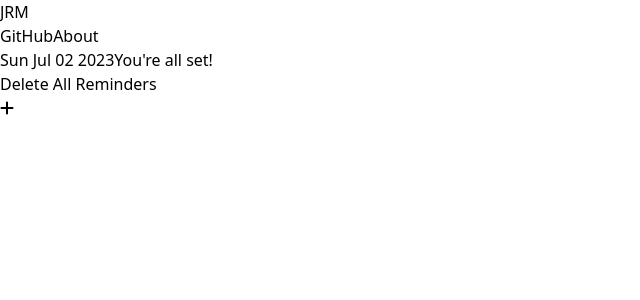
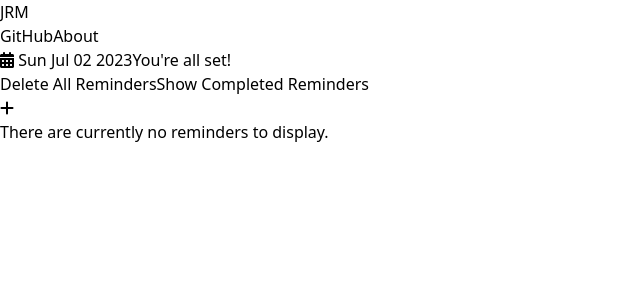
Before and after one commit to hassanaljadooa/JRM, a React (Vite) app: page / in a window 1280 px wide. Shown: the top 300 px of the page, without its empty margins (0-640 px from the left). Built offline with nearby package versions, Linux system fonts and the light colour scheme.

Commit message:
Added a completed/incompleted display mode toggle, QOL improvements, Toolbar is now its own component, slightly redesigned UI elements

```diff
--- a/index.html
+++ b/index.html
@@ -8,7 +8,7 @@
 
     <title>JRM - Just Remind Me</title>
   </head>
-  <body>
+  <body class="custom-scrollbar">
     <div id="root"></div>
     <script type="module" src="/src/main.jsx"></script>
   </body>
--- a/package.json
+++ b/package.json
@@ -12,7 +12,8 @@
     "react": "^18.2.0",
     "react-dom": "^18.2.0",
     "sweetalert2": "^11.7.12",
-    "sweetalert2-react-content": "^5.0.7"
+    "sweetalert2-react-content": "^5.0.7",
+    "@react-buddy/ide-toolbox": "^2.3.1"
   },
   "devDependencies": {
     "@types/react": "^18.0.24",
--- a/src/App.jsx
+++ b/src/App.jsx
@@ -2,9 +2,13 @@ import './index.css'
 import {useEffect, useState} from "react";
 import {NavBar} from "./Components/NavBar.jsx";
 import {ReminderList} from "./Components/ReminderList.jsx";
+import {Toolbar} from "./Components/Toolbar.jsx";
 
 export default function App() {
     const currentDate = new Date()
+
+    // display mode to show completed or/ incomplete reminders based on the value in the state
+    let [displayMode, setDisplayMode] = useState('incomplete')
 
     const [todos, setTodos] = useState(() => {
         return localStorage.getItem('incompleteReminder') !== null ? JSON.parse(localStorage.getItem('incompleteReminder')) : []
@@ -18,7 +22,16 @@ export default function App() {
     useEffect(() => {
         localStorage.setItem("incompleteReminder", JSON.stringify(todos))
         localStorage.setItem("completeReminder", JSON.stringify(completeTodos))
+
+        console.log("Incomplete", todos)
+        console.log("Complete", completeTodos)
     }, [todos, completeTodos])
+
+    function toggleDisplay() {
+        setDisplayMode(() => {
+            return displayMode === "incomplete" ? "completed" : "incomplete"
+        })
+    }
 
     function generateBrightHexColor() {
         var hex = '0123456789ABCDEF';
@@ -35,29 +48,49 @@ export default function App() {
         return color;
     }
 
-
+    /**
+     * TODO: This should refactored into class based data model
+     * */
     function createReminder(title) {
         setTodos(currentTodos => {
             // creates a new copy of the current todo state, then adds a new todo object which is then repopulated into the state.
             return [...currentTodos,
                 {
                     id:crypto.randomUUID(),
-                    title: title, completed: false,
+                    title: title,
+                    completed: false,
                     color: generateBrightHexColor(),
-                    datetime: currentDate.toDateString()
+                    datetime: currentDate.toDateString(),
                 }
             ]
         })
     }
 
     // toggles completion state
-    function toggleReminder(todoID, completed) {
-        setTodos(currentTodos => {
-            return currentTodos.map(todo => {
-                // changes status to completed/incomplete or returns obj with no changes
-                return todo.id === todoID ? {...todo, completed} : todo
+    function toggleReminder(id, completed) {
+        if (completed) {
+            todos.map(todo => {
+                if (todo.id === id) {
+                    setCompleteTodos(currentCompletedReminders => {
+                        return [...currentCompletedReminders, {...todo, completed}]
+                    })
+                    setTodos(() => {
+                        return todos.filter(todo => todo.id !== id)
+                    })
+                }
             })
-        })
+        } else {
+            todos.map(todo => {
+                if (todo.id === id) {
+                    setTodos(currentReminders => {
+                        return [...currentReminders, {...todo, completed}]
+                    })
+                    setCompleteTodos(() => {
+                        return completeTodos.filter(todo => todo.id !== id)
+                    })
+                }
+            })
+        }
     }
 
     function deleteReminder (todoID) {
@@ -79,7 +112,27 @@ export default function App() {
     return (
         <div>
             <NavBar />
-            <ReminderList setTodos={setTodos} todos={todos} editReminder={editReminder} toggleReminder={toggleReminder} createReminder={createReminder} deleteReminder={deleteReminder} />
+            <div>
+                <div className="sticky top-0 z-10">
+                    <Toolbar
+                        setTodos={setTodos}
+                        setCompleteTodos={setCompleteTodos}
+                        toggleDisplay={toggleDisplay}
+                        displayMode={displayMode}
+                        todos={displayMode === 'incomplete' ? todos : completeTodos}
+                    />
+                </div>
+                <div className="">
+                    <ReminderList
+                        todos={displayMode === 'incomplete' ? todos : completeTodos}
+                        editReminder={editReminder}
+                        toggleReminder={toggleReminder}
+                        createReminder={createReminder}
+                        deleteReminder={deleteReminder}
+                    />
+                </div>
+            </div>
         </div>
+
     )
 }
--- a/src/Components/CreateReminderButton.jsx
+++ b/src/Components/CreateReminderButton.jsx
@@ -18,7 +18,7 @@ export function CreateReminderButton({createReminder}) {
 	}
 	return (
 		<>
-			<button onClick={createReminderModal} className="bg-slate-100 font-semibold w-full h-full p-6 rounded-lg shadow text-3xl hover:bg-slate-200 active:bg-slate-300">
+			<button onClick={createReminderModal} className="bg-slate-100 font-semibold w-full h-full p-6 rounded-md shadow text-4xl hover:bg-slate-200 active:bg-slate-300">
 				<i className="fa-solid fa-plus"></i>
 			</button>
 		</>
--- a/src/Components/Elements/Badge.jsx
+++ b/src/Components/Elements/Badge.jsx
@@ -2,15 +2,15 @@ export function Badge({ content, type }) {
 	let badgeStyle = "";
 
 	if (type === "success") {
-		badgeStyle = "rounded-full bg-green-100 px-2.5 py-0.5 text-sm text-inherit font-semibold";
+		badgeStyle = "rounded-md bg-green-100 px-2.5 py-0.5 text-sm text-inherit font-bold";
 	} else if (type === "warning") {
-		badgeStyle = "rounded-full bg-yellow-100 px-2.5 py-0.5 text-sm text-inherit font-semibold";
+		badgeStyle = "rounded-md bg-yellow-100 px-2.5 py-0.5 text-sm text-inherit font-bold";
 	} else if (type === "error") {
-		badgeStyle = "rounded-full bg-red-100 px-2.5 py-0.5 text-sm text-inherit font-semibold"
+		badgeStyle = "rounded-md bg-red-100 px-2.5 py-0.5 text-sm text-inherit font-bold"
 	} else if (type === "info") {
-		badgeStyle = "rounded-full bg-blue-100 px-2.5 py-0.5 text-sm text-inherit font-semibold";
+		badgeStyle = "rounded-md bg-blue-100 px-2.5 py-0.5 text-sm text-inherit font-bold";
 	} else {
-		badgeStyle = "rounded-full bg-gray-100 px-2.5 py-0.5 text-sm text-inherit font-semibold";
+		badgeStyle = "rounded-md bg-gray-100 px-2.5 py-0.5 text-sm text-inherit font-bold";
 	}
 
 	return (
--- a/src/Components/NavBar.jsx
+++ b/src/Components/NavBar.jsx
@@ -12,7 +12,7 @@ export const NavBar = () => {
 
 	return (
 		<>
-			<div className="w-full bg-slate-100 p-2 flex justify-between">
+			<div className="w-full bg-slate-100 p-2 flex justify-between border-b-4 border-b-indigo-500">
 				<div className="py-2 font-semibold text-xl tracking-wide">
 					JRM
 				</div>
--- a/src/Components/ReminderList.jsx
+++ b/src/Components/ReminderList.jsx
@@ -1,47 +1,53 @@
-import {Badge} from "./Elements/Badge.jsx";
-import {VerticalDivider} from "./Elements/VerticalDivider.jsx";
-import {CreateReminderButton} from "./CreateReminderButton.jsx";
-import {ReminderViewer} from "./ReminderViewer.jsx";
+import React from 'react';
+import { Badge } from "./Elements/Badge.jsx";
+import { CreateReminderButton } from "./CreateReminderButton.jsx";
+import { ReminderItem } from "./ReminderItem.jsx";
 
-export const ReminderList = ({todos, toggleReminder, deleteReminder, editReminder, setTodos, createReminder}) => {
-	const currentDate = new Date()
-
+export const ReminderList = ({todos, toggleReminder, deleteReminder, editReminder, createReminder }) => {
 	return (
 		<>
-			<div className="custom-scrollbar bg-black flex border-b border-b-slate-500 overflow-x-auto">
-				<div className="p-1.5 flex gap-1">
-					<Badge type="info" content={currentDate.toDateString()} />
-					<Badge type={todos.length === 0 ? "success" : "error"} content={todos.length === 0 ? "You're all set!" : `${todos.length} Incomplete`} />
-				</div>
-				<VerticalDivider />
-				<div className="p-1.5 flex gap-1">
-					<button onClick={() => {setTodos([])}}>
-						<Badge content="Delete All Reminders" />
-					</button>
-					{/*<button onClick={() => {
-						console.log(todos)}}>
-						<Badge content="Log Reminders" />
-					</button>*/}
-				</div>
-			</div>
-			<div className="w-full h-auto custom-scrollbar bg-black overflow-x-auto p-2 border-b-4 border-b-indigo-500">
+			<div className="w-full h-auto custom-scrollbar bg-black overflow-x-auto border-b-4 border-gray-500 p-1">
 				<div className="flex gap-2">
-					<div className="flex-shrink-0 sticky">
-						<CreateReminderButton createReminder={createReminder} />
-					</div>
-					{
-						todos.map(todo => {
-							if (todo.completed !== true) {
-								return (
-									<div className="flex-shrink-0 sticky">
-										<ReminderViewer {...todo} deleteReminder={deleteReminder} editReminder={editReminder} toggleReminder={toggleReminder} key={todo.id} />
+					{typeof createReminder !== "undefined" && (
+						<div className="flex-shrink-0 sticky">
+							<CreateReminderButton createReminder={createReminder} />
+						</div>
+					)}
+					{typeof createReminder === "undefined" && (
+						<div className="flex-shrink-0">
+							<div className="bg-slate-100 font-semibold h-full rounded-md">
+								<div className="grid grid-row-1 gap-2 p-0.5">
+									<div className="">
+										<Badge content="June 1, 2023" type="info" />
 									</div>
-								)
-							}
-						})
-					}
+									<div className="">
+										<Badge content="13 Reminder" type="info" />
+									</div>
+									<div className="">
+										<Badge content="5 Incomplete" type="warning" />
+									</div>
+								</div>
+							</div>
+						</div>
+					)}
+					{todos.length === 0 && (
+						<p className="text-1xl text-white">There are currently no reminders to display.</p>
+					)}
+					{todos.map((todo) => {
+						return (
+							<div className="flex-shrink-0 sticky">
+								<ReminderItem
+									{...todo}
+									deleteReminder={deleteReminder}
+									editReminder={editReminder}
+									toggleReminder={toggleReminder}
+									key={todo.id}
+								/>
+							</div>
+						);
+					})}
 				</div>
 			</div>
 		</>
-	)
-}
+	);
+};
--- /dev/null
+++ b/src/Components/Toolbar.jsx
@@ -0,0 +1,34 @@
+import {Badge} from "./Elements/Badge.jsx";
+import {VerticalDivider} from "./Elements/VerticalDivider.jsx";
+
+export const Toolbar = ({todos, setTodos, setCompleteTodos, toggleDisplay, displayMode}) => {
+	const currentDate = new Date()
+
+	return (
+		<>
+			<div className="custom-scrollbar bg-black flex border-b border-b-slate-500 overflow-x-auto">
+				<div className="p-1.5 flex gap-1">
+					<Badge type="info" content={[<i className="fa-solid fa-calendar-days"></i> ," ",currentDate.toDateString()]} />
+					{displayMode === 'incomplete' && (
+						<Badge type={todos.length === 0 ? "success" : "error"} content={todos.length === 0 ? "You're all set!" : `${todos.length} Incomplete`} />
+					)}
+					{displayMode === 'completed' && (
+						<Badge type="success" content={`${todos.length} Completed`} />
+					)}
+				</div>
+				<VerticalDivider />
+				<div className="p-1.5 flex gap-1">
+					<button onClick={() => {
+						setTodos([])
+						setCompleteTodos([])
+					}}>
+						<Badge content="Delete All Reminders" />
+					</button>
+					<button onClick={toggleDisplay}>
+						<Badge content="Show Completed Reminders" />
+					</button>
+				</div>
+			</div>
+		</>
+	)
+}
--- a/src/index.css
+++ b/src/index.css
@@ -9,7 +9,7 @@
 
 /* For WebKit based browsers */
 .custom-scrollbar::-webkit-scrollbar {
-    width: 3px;
+    width: 6px;
 }
 
 .custom-scrollbar::-webkit-scrollbar-track {
@@ -17,7 +17,7 @@
 }
 
 .custom-scrollbar::-webkit-scrollbar-thumb {
-    background-color: #4f4f4f;
+    background-color: #5f5f5f;
     border-radius: 2px;
 }
 
```
Also changed, not shown: src/Components/ReminderItem.jsx (renamed from src/Components/ReminderViewer.jsx, +7 -3 lines), 2 other files (tests, documents, lock files or other folders).
